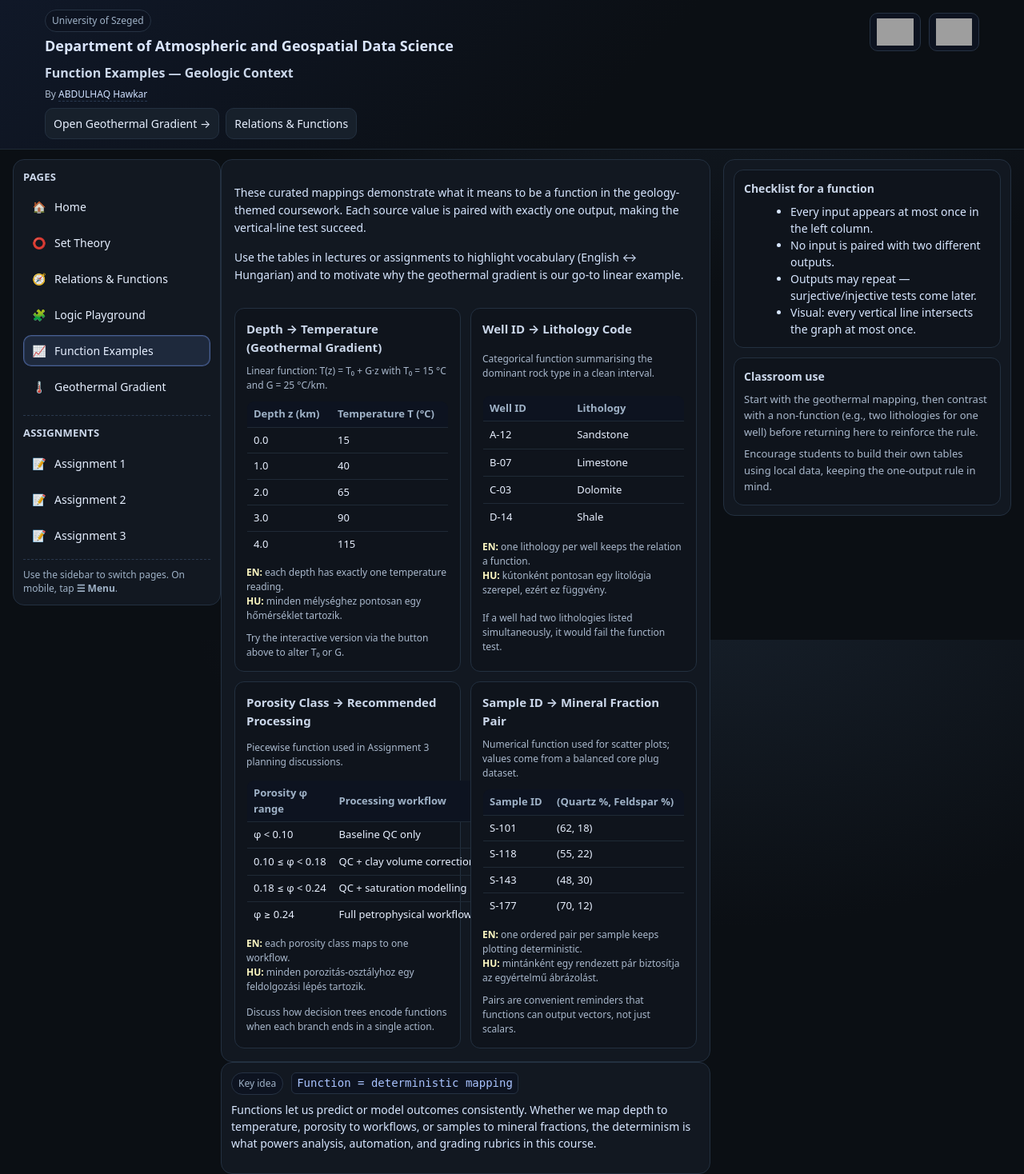
After one commit to AIforimpact22/math1styear, a Flask app: page /function-examples/ in a window 1280 px wide. The commit adds this page. Shown: the whole page at 80% size. Run offline with Flask 3, Linux system fonts and the light colour scheme; grey boxes are pictures that could not be loaded.

Commit message:
Add function examples page and link geothermal viewer

```diff
--- /dev/null
+++ b/function_examples.py
@@ -0,0 +1,13 @@
+"""Simple blueprint that showcases example functions used in the course."""
+
+from flask import Blueprint, render_template
+
+function_examples_bp = Blueprint(
+    "function_examples", __name__, url_prefix="/function-examples"
+)
+
+
+@function_examples_bp.route("/", methods=["GET"])
+def function_examples_index():
+    """Render the function examples landing page."""
+    return render_template("function_examples.html")
--- a/geothermal.py
+++ b/geothermal.py
@@ -6,7 +6,7 @@ matplotlib.use("Agg")  # headless backend for servers
 import matplotlib.pyplot as plt
 import numpy as np
 
-bp = Blueprint("geothermal", __name__, template_folder="templates")
+bp = Blueprint("geothermal", __name__)
 
 # --- helpers ---------------------------------------------------------------
 def _get_float(args, name, default):
@@ -41,7 +41,7 @@ def index():
         z_for_T = (Ttarget - T0) / G
 
     return render_template(
-        "geothermal/index.html",
+        "geothermal.html",
         T0=T0, G=G, zmax=zmax, zpoint=zpoint, Ttarget=Ttarget,
         T_at_z=T_at_z, z_for_T=z_for_T,
         ts=int(time.time())  # cache-buster for the plot image
--- a/main.py
+++ b/main.py
@@ -19,6 +19,8 @@ from assignment import assignment_bp
 from logic_assignment import logic_assignment_bp
 from functions_assignment import functions_assignment_bp
 from logic_playground import logic_playground_bp
+from geothermal import bp as geothermal_bp
+from function_examples import function_examples_bp
 
 # NEW: Relations & Functions (Fossils) interactive page
 from relations import relations_bp
@@ -70,6 +72,12 @@ def create_app():
     # Logic Playground (symbols ⇄ sentences tools) at /logic-playground
     app.register_blueprint(logic_playground_bp)
 
+    # Function examples gallery at /function-examples
+    app.register_blueprint(function_examples_bp)
+
+    # Geothermal gradient function visualiser at /geothermal
+    app.register_blueprint(geothermal_bp, url_prefix="/geothermal")
+
     # NEW: Relations & Functions (Fossils) at /relations
     # - Page route:            GET /relations
     # - Assets (JSON) route:   GET /relations/api/assets
--- /dev/null
+++ b/templates/function_examples.html
@@ -0,0 +1,168 @@
+{% extends "index.html" %}
+{% block page_title %}Function Examples — Geologic Context{% endblock %}
+
+{% block controls %}
+<div class="controls" aria-label="Quick links">
+  <a class="btn" href="/geothermal">Open Geothermal Gradient →</a>
+  <a class="btn" href="/relations">Relations &amp; Functions</a>
+</div>
+{% endblock %}
+
+{% block content %}
+<section class="canvas-card" aria-label="Function examples">
+  <div class="fn-examples">
+    <style>
+      .fn-examples{ padding:16px; display:grid; gap:16px; }
+      .fn-intro{ color:#d7e6ff; line-height:1.6; }
+      .fn-grid{ display:grid; gap:12px; }
+      @media (min-width: 960px){ .fn-grid{ grid-template-columns: repeat(2, minmax(0, 1fr)); } }
+      .fn-card{ background:#0f141c; border:1px solid #233040; border-radius:12px; padding:14px; display:grid; gap:10px; }
+      .fn-card h3{ margin:0; font-size:15px; color:#cbd7ea; }
+      .fn-card p{ margin:0; color:#a9b8cc; }
+      .fn-card table{ width:100%; border-collapse:collapse; border:1px solid #233040; border-radius:10px; overflow:hidden; }
+      .fn-card thead{ background:#0d1320; color:#9fb2c7; font-size:12px; }
+      .fn-card th, .fn-card td{ padding:6px 8px; border-bottom:1px solid #1f2a36; font-size:13px; }
+      .fn-card tbody tr:last-child td{ border-bottom:none; }
+      .fn-note{ font-size:12px; color:#9fb2c7; }
+      .fn-bilingual{ font-size:12px; color:#a9b8cc; line-height:1.5; }
+      .fn-bilingual strong{ color:#fef9c3; }
+    </style>
+
+    <div class="fn-intro">
+      <p>
+        These curated mappings demonstrate what it means to be a function in the geology-themed coursework.
+        Each source value is paired with exactly one output, making the vertical-line test succeed.
+      </p>
+      <p>
+        Use the tables in lectures or assignments to highlight vocabulary (English ↔ Hungarian) and to motivate why the
+        geothermal gradient is our go-to linear example.
+      </p>
+    </div>
+
+    <div class="fn-grid">
+      <div class="fn-card">
+        <h3>Depth → Temperature (Geothermal Gradient)</h3>
+        <p class="fn-note">Linear function: T(z) = T₀ + G·z with T₀ = 15&nbsp;°C and G = 25&nbsp;°C/km.</p>
+        <table aria-label="Depth to temperature sample values">
+          <thead>
+            <tr>
+              <th scope="col">Depth z (km)</th>
+              <th scope="col">Temperature T (°C)</th>
+            </tr>
+          </thead>
+          <tbody>
+            <tr><td>0.0</td><td>15</td></tr>
+            <tr><td>1.0</td><td>40</td></tr>
+            <tr><td>2.0</td><td>65</td></tr>
+            <tr><td>3.0</td><td>90</td></tr>
+            <tr><td>4.0</td><td>115</td></tr>
+          </tbody>
+        </table>
+        <p class="fn-bilingual"><strong>EN:</strong> each depth has exactly one temperature reading.<br><strong>HU:</strong> minden mélységhez pontosan egy hőmérséklet tartozik.</p>
+        <p class="fn-note">Try the interactive version via the button above to alter T₀ or G.</p>
+      </div>
+
+      <div class="fn-card">
+        <h3>Well ID → Lithology Code</h3>
+        <p class="fn-note">Categorical function summarising the dominant rock type in a clean interval.</p>
+        <table aria-label="Well to lithology mapping">
+          <thead>
+            <tr>
+              <th scope="col">Well ID</th>
+              <th scope="col">Lithology</th>
+            </tr>
+          </thead>
+          <tbody>
+            <tr><td>A-12</td><td>Sandstone</td></tr>
+            <tr><td>B-07</td><td>Limestone</td></tr>
+            <tr><td>C-03</td><td>Dolomite</td></tr>
+            <tr><td>D-14</td><td>Shale</td></tr>
+          </tbody>
+        </table>
+        <p class="fn-bilingual"><strong>EN:</strong> one lithology per well keeps the relation a function.<br><strong>HU:</strong> kútonként pontosan egy litológia szerepel, ezért ez függvény.</p>
+        <p class="fn-note">If a well had two lithologies listed simultaneously, it would fail the function test.</p>
+      </div>
+
+      <div class="fn-card">
+        <h3>Porosity Class → Recommended Processing</h3>
+        <p class="fn-note">Piecewise function used in Assignment&nbsp;3 planning discussions.</p>
+        <table aria-label="Porosity class to processing recommendation">
+          <thead>
+            <tr>
+              <th scope="col">Porosity φ range</th>
+              <th scope="col">Processing workflow</th>
+            </tr>
+          </thead>
+          <tbody>
+            <tr><td>φ &lt; 0.10</td><td>Baseline QC only</td></tr>
+            <tr><td>0.10 ≤ φ &lt; 0.18</td><td>QC + clay volume correction</td></tr>
+            <tr><td>0.18 ≤ φ &lt; 0.24</td><td>QC + saturation modelling</td></tr>
+            <tr><td>φ ≥ 0.24</td><td>Full petrophysical workflow</td></tr>
+          </tbody>
+        </table>
+        <p class="fn-bilingual"><strong>EN:</strong> each porosity class maps to one workflow.<br><strong>HU:</strong> minden porozitás-osztályhoz egy feldolgozási lépés tartozik.</p>
+        <p class="fn-note">Discuss how decision trees encode functions when each branch ends in a single action.</p>
+      </div>
+
+      <div class="fn-card">
+        <h3>Sample ID → Mineral Fraction Pair</h3>
+        <p class="fn-note">Numerical function used for scatter plots; values come from a balanced core plug dataset.</p>
+        <table aria-label="Sample ID to mineral fractions">
+          <thead>
+            <tr>
+              <th scope="col">Sample ID</th>
+              <th scope="col">(Quartz %, Feldspar %)</th>
+            </tr>
+          </thead>
+          <tbody>
+            <tr><td>S-101</td><td>(62, 18)</td></tr>
+            <tr><td>S-118</td><td>(55, 22)</td></tr>
+            <tr><td>S-143</td><td>(48, 30)</td></tr>
+            <tr><td>S-177</td><td>(70, 12)</td></tr>
+          </tbody>
+        </table>
+        <p class="fn-bilingual"><strong>EN:</strong> one ordered pair per sample keeps plotting deterministic.<br><strong>HU:</strong> mintánként egy rendezett pár biztosítja az egyértelmű ábrázolást.</p>
+        <p class="fn-note">Pairs are convenient reminders that functions can output vectors, not just scalars.</p>
+      </div>
+    </div>
+  </div>
+</section>
+
+<aside>
+  <div class="fn-side">
+    <style>
+      .fn-side{ display:grid; gap:12px; }
+      .fn-side section{ background:#0f141c; border:1px solid #233040; border-radius:12px; padding:12px; }
+      .fn-side h2{ margin:0 0 8px; font-size:14px; color:#cbd7ea; }
+      .fn-side p{ margin:0; font-size:13px; color:#a9b8cc; line-height:1.6; }
+      .fn-side ul{ margin:6px 0 0 18px; color:#d7e6ff; line-height:1.5; }
+    </style>
+
+    <section>
+      <h2>Checklist for a function</h2>
+      <ul>
+        <li>Every input appears at most once in the left column.</li>
+        <li>No input is paired with two different outputs.</li>
+        <li>Outputs may repeat — surjective/injective tests come later.</li>
+        <li>Visual: every vertical line intersects the graph at most once.</li>
+      </ul>
+    </section>
+
+    <section>
+      <h2>Classroom use</h2>
+      <p>Start with the geothermal mapping, then contrast with a non-function (e.g., two lithologies for one well) before returning here to reinforce the rule.</p>
+      <p style="margin-top:6px;">Encourage students to build their own tables using local data, keeping the one-output rule in mind.</p>
+    </section>
+  </div>
+</aside>
+
+<section class="explain-card" aria-label="Why functions matter">
+  <div class="explain-head">
+    <span class="badge">Key idea</span>
+    <code>Function = deterministic mapping</code>
+  </div>
+  <div class="explain-body">
+    Functions let us predict or model outcomes consistently. Whether we map depth to temperature, porosity to workflows, or samples to mineral fractions, the determinism is what powers analysis, automation, and grading rubrics in this course.
+  </div>
+</section>
+{% endblock %}
--- a/templates/index.html
+++ b/templates/index.html
@@ -263,6 +263,12 @@
         <a class="nav-link" href="/logic-playground" data-match="^/logic-playground(/.*)?$">
           <span class="nav-ico">🧩</span><span>Logic Playground</span>
         </a>
+        <a class="nav-link" href="/function-examples" data-match="^/function-examples(/.*)?$">
+          <span class="nav-ico">📈</span><span>Function Examples</span>
+        </a>
+        <a class="nav-link" href="/geothermal" data-match="^/geothermal(/.*)?$">
+          <span class="nav-ico">🌡️</span><span>Geothermal Gradient</span>
+        </a>
       </div>
     </div>
     <div class="nav-section">
@@ -314,6 +320,16 @@
             <h3>Relations &amp; Functions (Fossils)</h3>
             <p>Build relations and functions with fossils → beds → environments; learn reflexive/symmetric/transitive, partial order, injective/surjective/bijective, composition, inverse — all visually.</p>
             <p style="margin-top:8px;"><a class="btn" href="/relations">Open Relations &amp; Functions →</a></p>
+          </div>
+          <div class="home-tile">
+            <h3>Function Examples</h3>
+            <p>See ready-made mappings that satisfy the function rule, with bilingual geology narratives and classroom use tips.</p>
+            <p style="margin-top:8px;"><a class="btn" href="/function-examples">Open Function Examples →</a></p>
+          </div>
+          <div class="home-tile">
+            <h3>Geothermal Gradient</h3>
+            <p>Experiment with the linear depth → temperature function, adjust gradient and surface temperature, and read the inverse depth.</p>
+            <p style="margin-top:8px;"><a class="btn" href="/geothermal">Open Geothermal Gradient →</a></p>
           </div>
           <div class="home-tile">
             <h3>Assignment 1</h3>
```
Also changed, not shown: templates/geothermal.html (+81 -66 lines).
